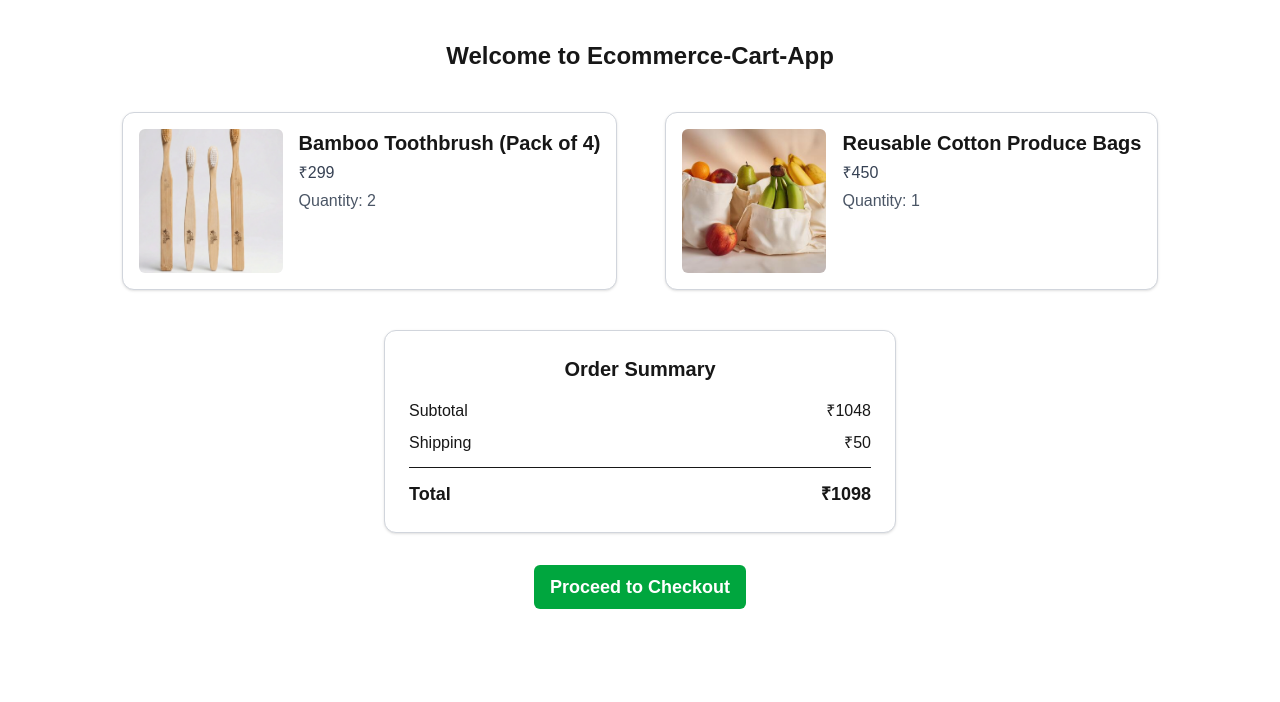
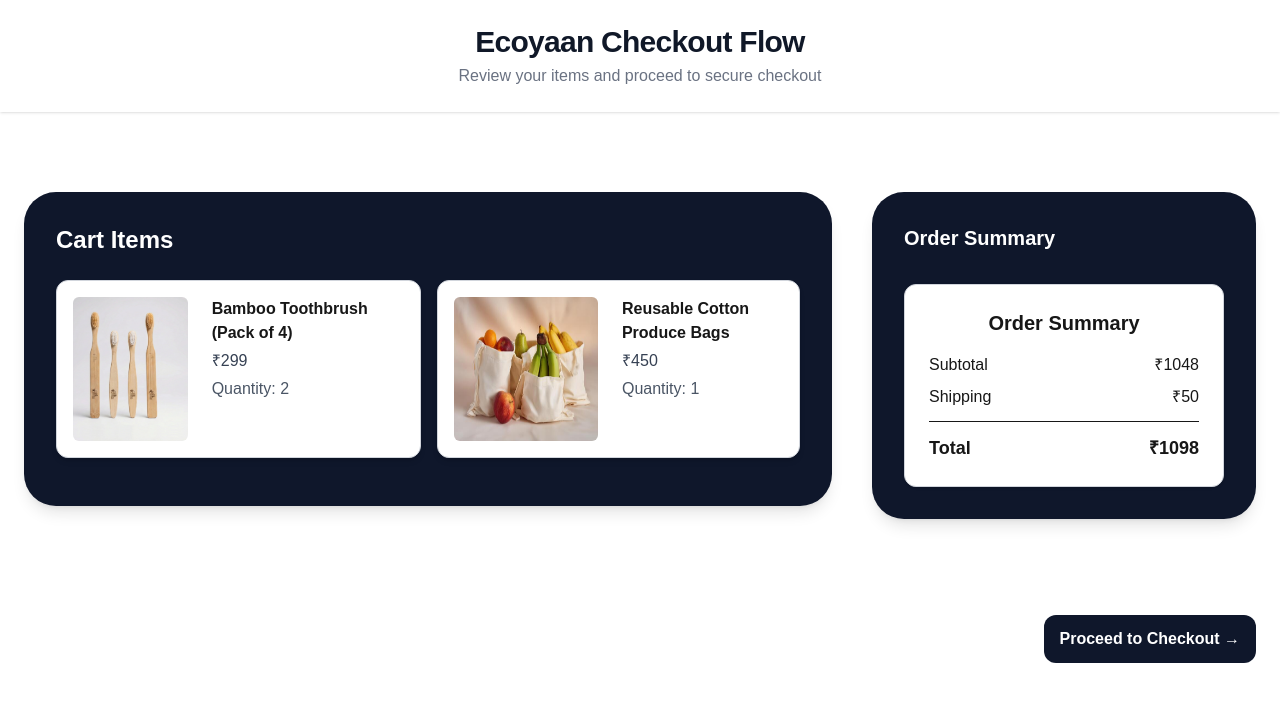
Before and after one commit to akshitahuja2022/Ecoyann-Cart-App, a Next.js app: page / in a window 1280 px wide. Shown: the top 702 px of the page. Built offline with nearby package versions, Linux system fonts and the light colour scheme.

Commit message:
fix: enhence the ui application

```diff
--- a/src/app/layout.js
+++ b/src/app/layout.js
@@ -11,7 +11,7 @@
 export default function RootLayout({ children }) {
   return (
     <html lang="en">
-      <body>
+      <body className="bg-slate-50">
         <CartProvider>
           {children}
           <ToastContainer position="top-center" autoClose={2000} />
--- a/src/app/page.js
+++ b/src/app/page.js
@@ -3,6 +3,7 @@
 import Link from "next/link";
 import CartInitializer from "@/components/CartInitializer";
 import { headers } from "next/headers";
+import CartHeader from "@/components/CartHeader";
 
 async function getCartData() {
   const headerList = await headers();
@@ -12,6 +13,7 @@
   const res = await fetch(`${protocol}://${host}/api/cart`, {
     cache: "no-store",
   });
+
   if (!res.ok) {
     throw new Error("Failed to fetch cart data");
   }
@@ -21,36 +23,64 @@
 
 export default async function CartPage() {
   const data = await getCartData();
+
   const subtotal = data.cartItems.reduce(
     (acc, item) => acc + item.product_price * item.quantity,
     0,
   );
 
   return (
-    <div className="p-10">
-      <h1 className="text-center text-2xl font-bold mb-10">
-        Welcome to Ecommerce-Cart-App
-      </h1>
+    <div>
+      {/* HEADER */}
+      <div className="bg-white sticky top-0 z-20">
+        <CartHeader />
+      </div>
 
       <CartInitializer items={data.cartItems} />
 
-      <div className="flex gap-12 justify-center">
+      {/* MAIN CONTENT */}
+      <div className="max-w-7xl mx-auto w-full px-6 py-20 grid lg:grid-cols-3 gap-10">
+        <div className="lg:col-span-2 space-y-2">
+          <div className="bg-slate-900 rounded-4xl shadow-lg p-8">
+            <div className="flex items-center justify-between mb-6">
+              <h2 className="text-2xl font-semibold text-white">Cart Items</h2>
+            </div>
+
+            <div className="space-y-6 flex gap-4">
               {data.cartItems.map((item) => (
                 <CartItem key={item.product_id} item={item} />
               ))}
             </div>
+          </div>
+        </div>
 
-      <div className="w-3/4 m-auto">
+        <div className="sticky top-24 h-full">
+          <div className="bg-slate-900 rounded-4xl shadow-lg p-8">
+            <h3 className="text-xl font-semibold text-white mb-8">
+              Order Summary
+            </h3>
+
             <OrderSummary subtotal={subtotal} shipping={data.shipping_fee} />
           </div>
+        </div>
+      </div>
 
-      <div className="flex justify-center">
-        <Link href="/checkout">
-          <button className="bg-green-600 text-white text-lg font-semibold px-4 py-2 mt-8 rounded-md cursor-pointer">
-            Proceed to Checkout
+      {/* FOOTER ACTION BAR */}
+      <div className="sticky bottom-0 bg-white backdrop-blur">
+        <div className="max-w-7xl mx-auto px-4 sm:px-6 py-4 flex flex-col sm:flex-row gap-3 sm:gap-0 justify-end items-center">
+          {/* <Link href="/" className="w-full sm:w-auto">
+            <button className="w-full sm:w-auto px-5 sm:px-6 py-3 rounded-xl border border-gray-300 text-gray-700 font-medium hover:bg-gray-50 transition cursor-pointer text-sm sm:text-base">
+              ← Continue Shopping
+            </button>
+          </Link> */}
+
+          <Link href="/checkout" className="w-full sm:w-auto">
+            <button className="w-full sm:w-auto px-10 sm:px-4 py-3 rounded-xl bg-slate-900 font-semibold text-white hover:bg-emerald-600 transition cursor-pointer text-sm sm:text-base">
+              Proceed to Checkout →
             </button>
           </Link>
         </div>
       </div>
+    </div>
   );
 }
--- /dev/null
+++ b/src/components/CartHeader.jsx
@@ -0,0 +1,21 @@
+import Link from "next/link";
+
+export default function CartHeader({ itemCount }) {
+  return (
+    <header className="bg-white shadow-sm text-emerald-700">
+      <div className="max-w-7xl mx-auto px-6 py-6">
+        <div className="flex items-center justify-center text-center flex-wrap gap-4">
+          <div className="flex flex-col">
+            <h1 className="text-3xl font-bold text-gray-900 tracking-tight">
+              Ecoyaan Checkout Flow
+            </h1>
+
+            <p className="text-gray-500 text-md mt-1">
+              Review your items and proceed to secure checkout
+            </p>
+          </div>
+        </div>
+      </div>
+    </header>
+  );
+}
--- a/src/components/CartItem.jsx
+++ b/src/components/CartItem.jsx
@@ -1,14 +1,14 @@
 export default function CartItem({ item }) {
   return (
-    <div className="flex flex-col sm:flex-row items-center sm:items-start gap-4 border border-gray-300 rounded-xl p-4 mb-4 bg-white shadow-sm">
+    <div className="flex flex-col sm:flex-row items-center sm:items-start gap-6 bg-white border border-gray-300 rounded-xl p-4 mb-4 shadow-md">
       <img
         src={item.image}
         alt={item.product_name}
-        className="w-28 h-28 sm:w-32 sm:h-32 md:w-36 md:h-36 rounded-md object-cover"
+        className="w-28 h-28 sm:w-32 sm:h-32 md:w-36 md:h-36 rounded-md object-center"
       />
 
       <div className="flex flex-col text-center sm:text-left">
-        <h2 className="font-bold text-base sm:text-lg md:text-xl">
+        <h2 className="font-bold text-md">
           {item.product_name}
         </h2>
 
```
Lines whose indentation alone changed are shown as unchanged.
